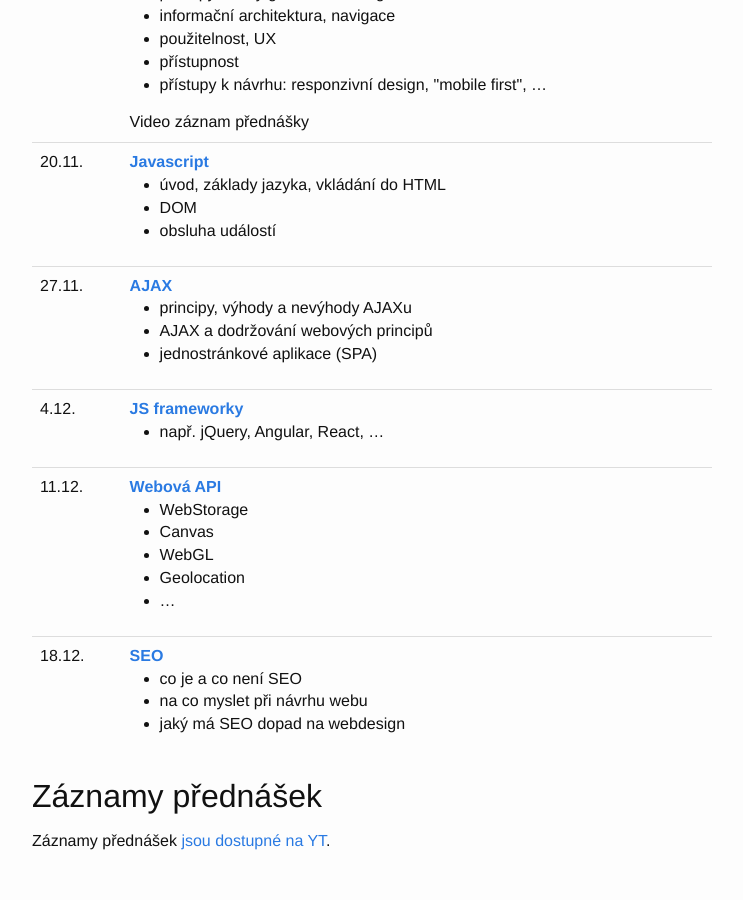
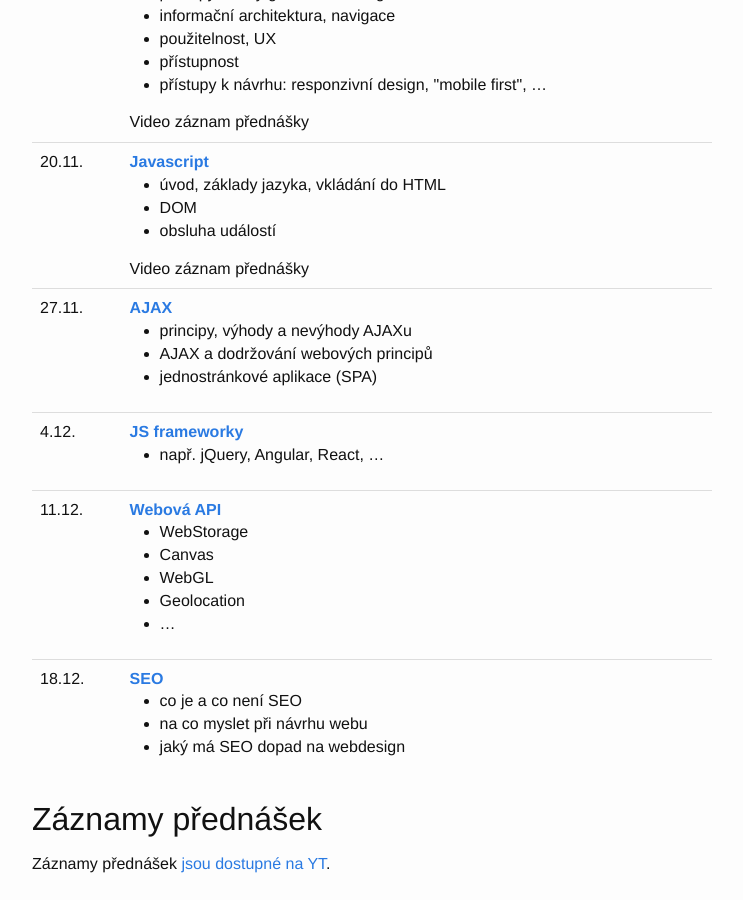
Before and after one commit to 4iz268/4iz268.github.io, a Jekyll site: the page built from prednasky/index.html, in a window 1280 px wide and 900 px high, scrolled down 1262 px. Shown: the whole window, without its empty margins (268-1011 px from the left). Built offline with Jekyll 4.4.1, drawn with Linux system fonts in a browser that asks for light colours; nearby versions of some CDN libraries.

Commit message:
Added JS video lecture

```diff
--- a/prednasky/index.html
+++ b/prednasky/index.html
@@ -139,6 +139,10 @@
           <li>DOM</li>
           <li>obsluha událostí</li>
         </ul>
+        <details>
+          <summary>Video záznam přednášky</summary>
+          <iframe width="560" height="315" src="https://www.youtube.com/embed/zYGoDFSYXTw" frameborder="0" allow="accelerometer; autoplay; clipboard-write; encrypted-media; gyroscope; picture-in-picture" allowfullscreen></iframe>
+        </details>
       </td>
     </tr>
     <tr>
```
